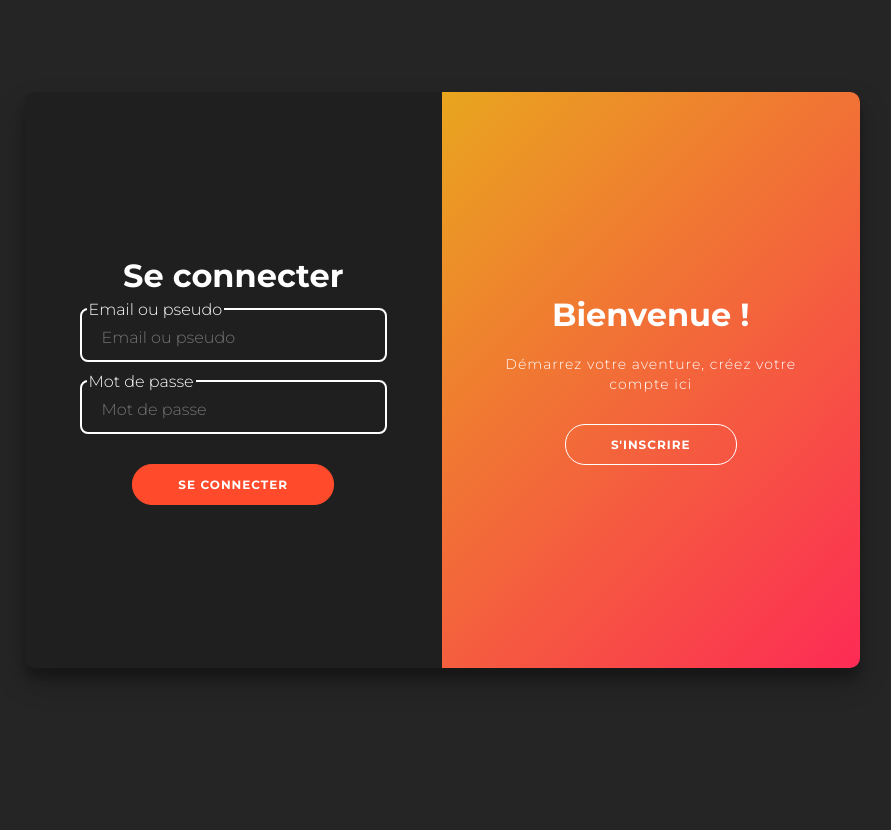
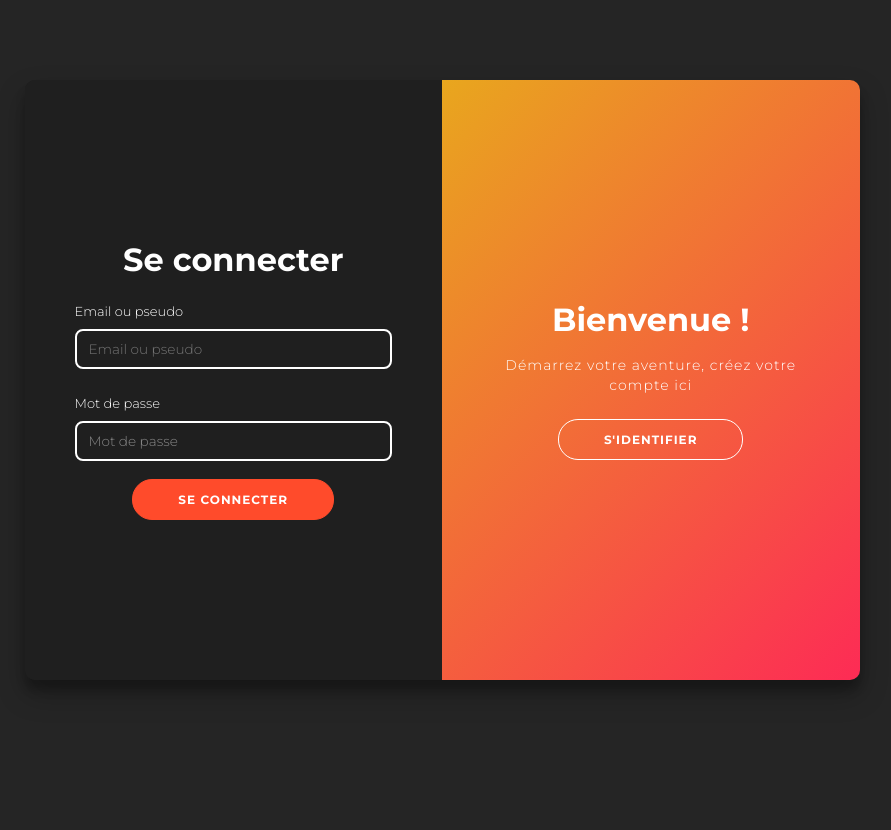
Before and after one commit to Bahsiik/Instachat, a PHP site: page /index.php?create in a window 1280 px wide. Shown: the whole page, without its empty margins (198-1089 px from the left). Run offline with PHP 8.4, Linux system fonts and the light colour scheme; some libraries are stand-ins or nearby versions.

Commit message:
refactor: Rollback style change for authentifaction page.

```diff
--- a/static/styles/register.css
+++ b/static/styles/register.css
@@ -1,5 +1,3 @@
-@import url('https://fonts.googleapis.com/css?family=Montserrat:400,800');
-
 * {
 	box-sizing: border-box;
 	font-family: 'Montserrat', sans-serif;
@@ -17,7 +15,7 @@ body {
 
 h1 {
 	font-weight: bold;
-	margin: 0;
+	margin: 0 0 1rem 0;
 }
 
 h2 {
@@ -29,7 +27,7 @@ p {
 	font-weight: 100;
 	letter-spacing: 1px;
 	line-height: 20px;
-	margin: 20px 0 30px;
+	margin: 0 0 1.5rem;
 }
 
 span {
@@ -88,7 +86,7 @@ legend {
 	border-radius: 10px;
 	box-shadow: 0 14px 28px rgba(0, 0, 0, 0.25), 0 10px 10px rgba(0, 0, 0, 0.22);
 	max-width: 100%;
-	min-height: 576px;
+	min-height: 600px;
 	overflow: hidden;
 	position: relative;
 	width: 835px;
@@ -123,6 +121,10 @@ legend {
 	opacity: 1;
 	transform: translateX(100%);
 	z-index: 5;
+}
+
+.sign-up-container > form > label {
+	margin: 0;
 }
 
 @keyframes show {
@@ -219,26 +221,8 @@ legend {
 	width: 40px;
 }
 
-fieldset {
-	margin: 5px;
-}
-
 fieldset:last-of-type {
 	margin-bottom: 30px;
-}
-
-fieldset.padding {
-	padding: 12px;
-}
-
-fieldset.padding label:has(input[type='radio']) {
-	align-items: center;
-	display: flex;
-	flex-direction: row-reverse;
-}
-
-fieldset.padding:has(label > input[type='radio']) {
-	justify-content: space-between;
 }
 
 label {
--- a/static/styles/style.css
+++ b/static/styles/style.css
@@ -17,6 +17,38 @@ body {
 }
 
 fieldset {
+	border: var(--input-border-width) solid var(--input-color);
+	border-radius: var(--input-border-radius);
+	display: flex;
+	flex-direction: row;
+	justify-content: space-around;
+	margin: .3rem 0;
+	padding: .5rem;
+	text-align: start;
+}
+
+fieldset > legend {
+	font-size: .9rem;
+}
+
+fieldset input {
+	margin: 0;
+	padding: 5px;
+}
+
+fieldset > label {
+	align-items: center;
+	display: flex;
+	flex-direction: row-reverse;
+	gap: 5px;
+	margin-top: 0;
+}
+
+label {
+	margin: .5rem 0;
+}
+
+input {
 	-webkit-background-clip: padding-box;
 	background-color: var(--input-bg);
 	border: var(--input-border-width) solid var(--input-color);
@@ -24,36 +56,37 @@ fieldset {
 	box-sizing: border-box;
 	color: var(--fg-primary);
 	display: flex;
-	font-size: 1rem;
+	font-size: .85rem;
 	font-weight: 300;
+	margin: 10px 0;
 	outline: none;
-	padding: 5px;
+	padding: 10px 12px;
 	position: relative;
 	text-align: start;
 	transition: none;
 }
 
-fieldset:has(input[type='text']::placeholder),
-fieldset:has(input[type='password']::placeholder),
-fieldset:has(input[type='email']::placeholder ) {
+input[type='text']::placeholder,
+input[type='password']::placeholder,
+input[type='email']::placeholder {
 	color: var(--input-placeholder);
 }
 
-fieldset:has(input[type='text']:valid:not(:placeholder-shown):not(:focus)),
-fieldset:has(input[type='password']:valid:not(:placeholder-shown):not(:focus)),
-fieldset:has(input[type='email']:valid:not(:placeholder-shown):not(:focus) ) {
+input[type='text']:valid:not(:placeholder-shown):not(:focus),
+input[type='password']:valid:not(:placeholder-shown):not(:focus),
+input[type='email']:valid:not(:placeholder-shown):not(:focus) {
 	border-color: var(--input-valid);
 }
 
-fieldset:has(input[type='text']:invalid:not(:focus):is(:required:not(:placeholder-shown), :optional)),
-fieldset:has(input[type='password']:invalid:not(:focus):is(:required:not(:placeholder-shown), :optional)),
-fieldset:has(input[type='email']:invalid:not(:focus):is(:required:not(:placeholder-shown), :optional) ) {
+input[type='text']:invalid:not(:focus):is(:required:not(:placeholder-shown, :optional)),
+input[type='password']:invalid:not(:focus):is(:required:not(:placeholder-shown, :optional)),
+input[type='email']:invalid:not(:focus):is(:required:not(:placeholder-shown, :optional)) {
 	border-color: var(--input-invalid);
 }
 
-fieldset:has(input[type='text']:focus),
-fieldset:has(input[type='password']:focus),
-fieldset:has(input[type='email']:focus) {
+input[type='text']:focus,
+input[type='password']:focus,
+input[type='email']:focus {
 	background: linear-gradient(var(--input-bg), var(--input-bg)), var(--gradient-v);
 	-webkit-background-clip: padding-box, border-box;
 	background-origin: border-box;
@@ -61,24 +94,15 @@ fieldset:has(input[type='email']:focus) {
 	transition: border .3s ease-in-out;
 }
 
-fieldset:has(input[type='text']:focus) legend,
-fieldset:has(input[type='password']:focus) legend,
-fieldset:has(input[type='email']:focus) legend {
+input[type='text']:focus legend,
+input[type='password']:focus legend,
+input[type='email']:focus legend {
 	background: var(--input-bg);
 }
 
-fieldset:has(input[type='text']:-webkit-autofill:hover),
-fieldset:has(input[type='password']:-webkit-autofill:hover),
-fieldset:has(input[type='email']:-webkit-autofill:hover ) {
+input[type='text']:-webkit-autofill:hover,
+input[type='password']:-webkit-autofill:hover,
+input[type='email']:-webkit-autofill:hover {
 	-webkit-box-shadow: 0 0 0 30px var(--bg-primary) inset;
 	-webkit-text-fill-color: var(--fg-primary) !important;
 }
-
-input {
-	background: none;
-	border: none;
-	color: inherit;
-	font: inherit;
-	outline: none;
-	padding: 4px 15px 8px;
-}
--- a/templates/register.php
+++ b/templates/register.php
@@ -8,25 +8,22 @@ $js = ['register.js'];
 	<div class="form-container sign-up-container">
 		<form action="/index.php?create" method="post">
 			<h1>Créer un compte</h1>
-			<fieldset>
-				<legend>Email</legend>
+			<label>Email
 				<input maxlength="320" minlength="5" name="email" placeholder="Email" required type="email"/>
-			</fieldset>
-			<fieldset>
-				<legend>Pseudo</legend>
+			</label>
+
+			<label>Pseudo
 				<input maxlength="20" minlength="2" name="username" placeholder="Pseudo" required type="text"/>
-			</fieldset>
-			<fieldset>
-				<legend>Mot de passe</legend>
-				<input
-					required name="password" type="password" placeholder="Mot de passe" minlength="4"
-					maxlength="64"
-				/>
-			</fieldset>
-			<fieldset>
-				<legend>Confirmez mot de passe</legend>
+			</label>
+
+			<label>Mot de passe
+				<input maxlength="64" minlength="4" name="password" placeholder="Mot de passe" required type="password"/>
+			</label>
+
+			<label>Confirmez mot de passe
 				<input maxlength="64" minlength="4" name="confirm-password" placeholder="Confirmer mot de passe" required type="password"/>
-			</fieldset>
+			</label>
+
 			<fieldset class="padding">
 				<legend>Genre</legend>
 				<label for="homme">Homme
@@ -43,21 +40,21 @@ $js = ['register.js'];
 				<legend>Naissance</legend>
 				<input id="birthdate" name="birthdate" required type="date">
 			</fieldset>
-            <button type="submit">S'inscrire</button>
+			<button type="submit">S'identifier</button>
 		</form>
 	</div>
 	<div class="form-container sign-in-container">
 		<form action="/index.php?login" method="post">
 			<h1>Se connecter</h1>
-            <fieldset>
-                <legend>Email ou pseudo</legend>
+			<label>Email ou pseudo
 				<input maxlength="320" minlength="2" name="email" placeholder="Email ou pseudo" required/>
-            </fieldset>
-            <fieldset>
-                <legend>Mot de passe</legend>
-                <input class="login-password" maxlength="64" minlength="4" name="password" placeholder="Mot de passe"
-                       required type="password"/>
-            </fieldset>
+			</label>
+			<label>Mot de passe
+				<input
+					class="login-password" maxlength="64" minlength="4" name="password" placeholder="Mot de passe"
+					required type="password"
+				/>
+			</label>
 			<button>Se connecter</button>
 		</form>
 	</div>
@@ -71,7 +68,7 @@ $js = ['register.js'];
 			<div class="overlay-panel overlay-right">
 				<h1>Bienvenue !</h1>
 				<p>Démarrez votre aventure, créez votre compte ici</p>
-				<button class="ghost" id="signUp">S'inscrire</button>
+				<button class="ghost" id="signUp">S'identifier</button>
 			</div>
 		</div>
 	</div>
```
Lines whose indentation alone changed are shown as unchanged.
